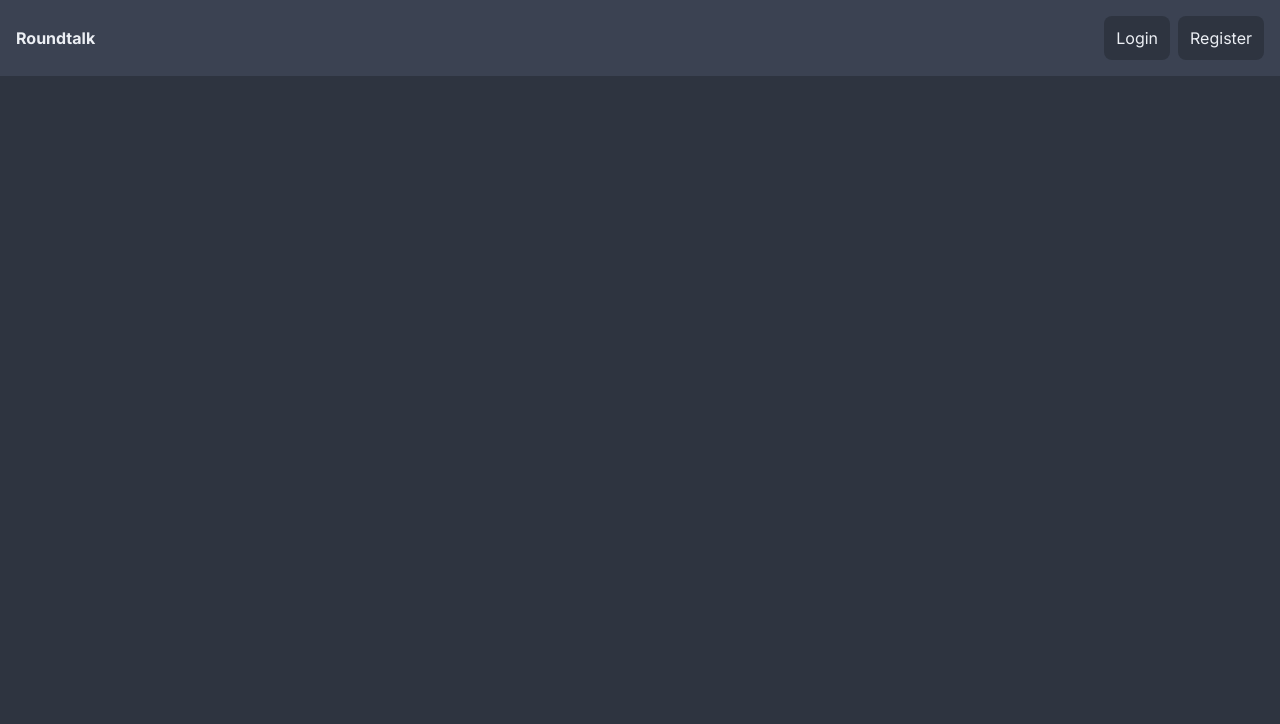
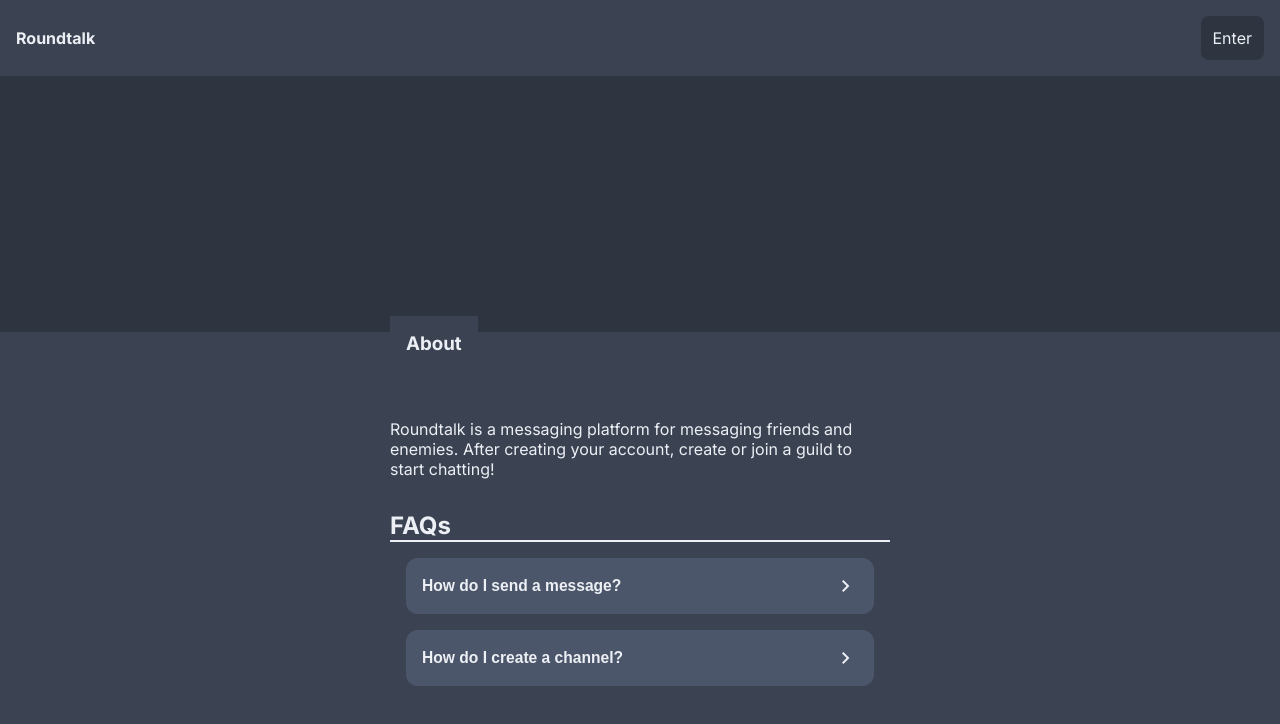
Before and after one commit to averieyy/terminoppgave-host-24, a SvelteKit app: page /about in a window 1280 px wide. Shown: the top 724 px of the page. Built offline with nearby package versions, Linux system fonts and the light colour scheme; no server answers.

Commit message:
added faq page and changed how the icon font is sized

```diff
--- a/src/app.html
+++ b/src/app.html
@@ -12,7 +12,7 @@
 		<!-- Jetbrains Mono font -->
 		<link href="https://fonts.googleapis.com/css2?family=JetBrains+Mono:ital@0;1&display=swap" rel="stylesheet">
 		<!-- Material icons font -->
-		<link rel="stylesheet" href="https://fonts.googleapis.com/css2?family=Material+Symbols+Outlined:opsz,wght,FILL,GRAD@24,400,0,0&icon_names=add,arrow_forward,close,send,upload" />
+		<link rel="stylesheet" href="https://fonts.googleapis.com/css2?family=Material+Symbols+Outlined:opsz,wght,FILL,GRAD@24,400,0,0&icon_names=add,arrow_forward,chevron_right,close,send,upload" />
 		%sveltekit.head%
 	</head>
 	<body data-sveltekit-preload-data="hover">
--- /dev/null
+++ b/src/lib/widgets/faq.svelte
@@ -0,0 +1,70 @@
+<script lang="ts">
+    import type { Snippet } from "svelte";
+    import Icon from "./icon.svelte";
+
+  const { question, children }: { question: string, children: Snippet } = $props();
+
+  let open: boolean = $state(false);
+</script>
+
+<div class={`mainq ${open ? 'open' : 'closed'}`}>
+  <button class="header" onclick={() => open = !open}>
+    <h3>
+      {question}
+    </h3>
+    <div class="icon">
+      <Icon icon="chevron_right"/>
+    </div>
+  </button>
+  <div class="body">
+    {@render children()}
+  </div>
+</div>
+
+<style>
+  .header, .body {
+    padding: 1rem;
+    border-radius: .75rem;
+    display: flex;
+
+    /* Cuz button */
+    border: none;
+    color: var(--fg1);
+  }
+  .header {
+    background-color: var(--bg4);
+
+    flex-direction: row;
+    justify-content: space-between;
+    align-items: center;
+  }
+  .body {
+    flex-direction: column;
+    gap: .5rem;
+  }
+  .closed>.body {
+    display: none;
+  }
+  .mainq {
+    background-color: var(--bg3);
+    border-radius: .75rem;
+    display: flex;
+    flex-direction: column;
+  }
+  h3 {
+    margin: 0;
+  }
+  .icon {
+    display: flex;
+    align-items: center;
+    justify-content: center;
+    transition: rotate .125s ease;
+    font-size: 1.5rem;
+  }
+  .open .icon {
+    rotate: 90deg;
+  }
+  .closed .icon {
+    rotate: 0deg;
+  }
+</style>
--- a/src/lib/widgets/guildlist.svelte
+++ b/src/lib/widgets/guildlist.svelte
@@ -12,11 +12,15 @@
   <div class="addguildpopup">
     <a href="/app">
       <span>Join a guild</span>
-      <Icon icon="arrow_forward" />
+      <div class="icon">
+        <Icon icon="arrow_forward" />
+      </div>
     </a>
     <a href="/app/guild/create">
       <span>Create a guild</span>
-      <Icon icon="arrow_forward" />
+      <div class="icon">
+        <Icon icon="arrow_forward" />
+      </div>
     </a>
   </div>
 </Popup>
@@ -33,7 +37,9 @@
     </a>
   {/each}
   <button type="button" onclick={() => addpopupopen = true}>
-    <Icon icon='add'/>
+    <div class="icon">
+      <Icon icon='add'/>
+    </div>
   </button>
 </div>
 
@@ -96,4 +102,10 @@
       }
     }
   }
+  .icon {
+    font-size: 1.5rem;
+    display: flex;
+    align-items: center;
+    justify-content: center;
+  }
 </style>
--- a/src/lib/widgets/header.svelte
+++ b/src/lib/widgets/header.svelte
@@ -1,9 +1,17 @@
+<script lang="ts">
+  const { loggedin }: { loggedin: boolean } = $props();
+</script>
+
 <header>
   <h1>Roundtalk</h1>
+  {#if !loggedin}
     <div class="loginregister">
-    <a href="/app/login">Login</a>
-    <a href="/app/register">Register</a>
+      <a class="button" href="/app/login">Login</a>
+      <a class="button" href="/app/register">Register</a>
     </div>
+  {:else}
+    <a class="button" href="/app">Enter</a>
+  {/if}
 </header>
 
 <style>
@@ -25,7 +33,8 @@
     align-items: center;
     gap: .5rem;
 
-    & a {
+  }
+  .button {
     color: var(--fg1);
     text-decoration: none;
     padding: .75rem;
@@ -37,5 +46,4 @@
       color: var(--bg1);
     }
   }
-  }
 </style>
--- a/src/lib/widgets/icon.svelte
+++ b/src/lib/widgets/icon.svelte
@@ -2,12 +2,22 @@
   const { icon }: { icon: string } = $props();
 </script>
 
-<span class="material-symbols-outlined icon">
+<span class="icon">
   {icon}
 </span>
 
 <style>
   .icon {
     user-select: none;
+    font-family: 'Material Symbols Outlined';
+    font-weight: normal;
+    line-height: 1;
+    letter-spacing: normal;
+    text-transform: none;
+    display: inline-block;
+    white-space: nowrap;
+    direction: 1tr;
+    -moz-font-feature-settings: 'liga';
+    font-feature-settings: 'liga';
   }
 </style>
--- a/src/lib/widgets/popup.svelte
+++ b/src/lib/widgets/popup.svelte
@@ -76,6 +76,7 @@
     border: none;
     padding: .5rem;
     border-radius: .5rem;
+    font-size: 1.5rem;
 
     &:hover, &:active {
       background-color: var(--lightblue);
--- /dev/null
+++ b/src/routes/(about)/+layout.server.ts
@@ -0,0 +1,11 @@
+import { Token } from "$lib/server/token";
+import type { LayoutServerLoad } from "./$types";
+
+export const load: LayoutServerLoad = async ({ cookies }) => {
+  const token = cookies.get('token');
+  const user = Token.getUserFromToken(token);
+
+  return {
+    loggedin: !!user
+  }
+};
--- a/src/routes/(about)/+layout.svelte
+++ b/src/routes/(about)/+layout.svelte
@@ -1,12 +1,14 @@
 <script lang="ts">
   import Header from "$lib/widgets/header.svelte";
   import type { Snippet } from "svelte";
+    import type { LayoutData } from "./$types";
 
-  const { children }: { children: Snippet } = $props();
+  const { children, data }: { children: Snippet, data: LayoutData } = $props();
+  const { loggedin } = data;
 </script>
 
 <div class="body">
-  <Header />
+  <Header loggedin />
   <main>
     {@render children()}
   </main>
--- a/src/routes/(about)/+page.svelte
+++ b/src/routes/(about)/+page.svelte
@@ -20,11 +20,15 @@
   <nav>
     <a href="/app/register">
       Join Roundtalk
-      <Icon icon="arrow_forward"/>
+      <div class="icon">
+        <Icon icon="arrow_forward"/>
+      </div>
     </a>
     <a href="/about">
       About
-      <Icon icon="arrow_forward"/>
+      <div class="icon">
+        <Icon icon="arrow_forward"/>
+      </div>
     </a>
   </nav>
 </article>
@@ -95,4 +99,7 @@
       }
     }
   }
+  .icon {
+    font-size: 1.5rem;
+  }
 </style>
--- a/src/routes/(about)/about/+page.svelte
+++ b/src/routes/(about)/about/+page.svelte
@@ -1,2 +1,140 @@
 <script>
+    import Faq from "$lib/widgets/faq.svelte";
+    import Icon from "$lib/widgets/icon.svelte";
+
 </script>
+
+<div class="upper"></div>
+<div class="outerarticle">
+  <article>
+    <section id="introduction">
+      <h1>About</h1>
+      <p>Roundtalk is a messaging platform for messaging friends and enemies. After creating your account, create or join a guild to start chatting!</p>
+    </section>
+    <section id="faq">
+      <h2>FAQs</h2>
+      <ul>
+        <li>
+          <Faq question="How do I send a message?" >
+            <span>Sending a message is easy. Just type it into the message bar on the bottom of the screen, and click the send button.</span>
+            <div class="fakemessagebar">
+              <div class="fakeinput">
+                <span>Message</span>
+              </div>
+              <div class="fakesend">
+                <Icon icon="send"/>
+              </div>
+            </div>
+          </Faq>
+        </li>
+        <li>
+          <Faq question="How do I create a channel?">
+            <span>Click on the "+" on the left-hand side of the page. This will open a popup.</span>
+            <div class="outerfake">
+              <div class="fakeaddchannel">
+                <Icon icon="add"/>
+              </div>
+            </div>
+          </Faq>
+        </li>
+      </ul>
+    </section>
+  </article>
+</div>
+
+<style>
+  .outerarticle {
+    flex: 1;
+    background-color: var(--bg2);
+
+    display: flex;
+    flex-direction: column;
+    align-items: center;
+  }
+  article {
+    padding: 1rem;
+
+    flex: 1;
+    max-width: 500px;
+    display: flex;
+    flex-direction: column;
+    gap: 1rem;
+  }
+  .upper {
+    background-color: var(--bg1);
+    aspect-ratio: 5 / 1;
+  }
+  h1 {
+    margin: 0;
+    width: fit-content;
+    padding: 1rem;
+    background-color: var(--bg2);
+    position: relative;
+    top: -2rem;
+  }
+  section>h2 {
+    border-bottom: solid var(--fg1) .175rem;
+    margin: 0;
+  }
+  ul {
+    margin: 0;
+    padding: 1rem;
+    display: flex;
+    flex-direction: column;
+    gap: 1rem;
+
+    &>li {
+      list-style: none;
+      margin: 0;
+    }
+  }
+  .fakemessagebar {
+    display: flex;
+    flex-direction: row;
+    gap: .5rem;
+  }
+  .fakeinput {
+    flex: 1;
+    padding: .75rem;
+    background-color: var(--bg2);
+    border-radius: .5rem;
+    font-style: italic;
+    color: var(--fg3);
+  }
+  .fakesend {
+    aspect-ratio: 1 / 1;
+    display: flex;
+    align-items: center;
+    justify-content: center;
+    background-color: var(--bg2);
+    border-radius: .5rem;
+
+    font-size: 1.5rem;
+
+    &:hover, &:active {
+      background-color: var(--lightblue);
+      color: var(--bg1);
+    }
+  }
+  .fakeaddchannel {
+    width: 4.5rem;
+    height: 4.5rem;
+    background-color: var(--bg2);
+    border-radius: 1rem;
+    display: flex;
+    justify-content: center;
+    align-items: center;
+
+    font-size: 2.25rem;
+
+    &:hover, &:active {
+      background-color: var(--lightblue);
+      color: var(--bg1);
+    }
+  }
+  .outerfake {
+    display: flex;
+    flex-direction: row;
+    justify-content: center;
+  }
+</style>
--- a/src/routes/app/guild/[guildid]/+page.svelte
+++ b/src/routes/app/guild/[guildid]/+page.svelte
@@ -1,10 +1,9 @@
 <script lang="ts">
-  import { afterNavigate, goto } from '$app/navigation';
+  import { goto } from '$app/navigation';
   import { page } from '$app/stores';
   import Guildlist from '$lib/widgets/guildlist.svelte';
   import Icon from '$lib/widgets/icon.svelte';
   import Popup from '$lib/widgets/popup.svelte';
-  import type { PageData } from './$types';
 
   const { data } = $props();
 
@@ -90,13 +89,17 @@
         {#each channels as channel}
           <a class="channelcard" href={`/app/channel/${channel.id}/`}>
             <span>#{channel.name}</span>
-            <Icon icon='arrow_forward'/>
+            <div class="icon">
+              <Icon icon='arrow_forward'/>
+            </div>
           </a>
         {/each}
         {#if admin}
           <button class="channelcard" onclick={() => createChannelPopupOpen = true}>
             <span>Create new channel</span>
-            <Icon icon='add'/>
+            <div class="icon">
+              <Icon icon='add'/>
+            </div>
           </button>
         {/if}
       </div>
@@ -198,4 +201,11 @@
     padding: .5rem;
     background-color: var(--bg2);
   }
+  .icon {
+    font-size: 1.5rem;
+    display: flex;
+    flex-direction: column;
+    align-items: center;
+    justify-content: center;
+  }
 </style>
```
Lines whose indentation alone changed are shown as unchanged.
